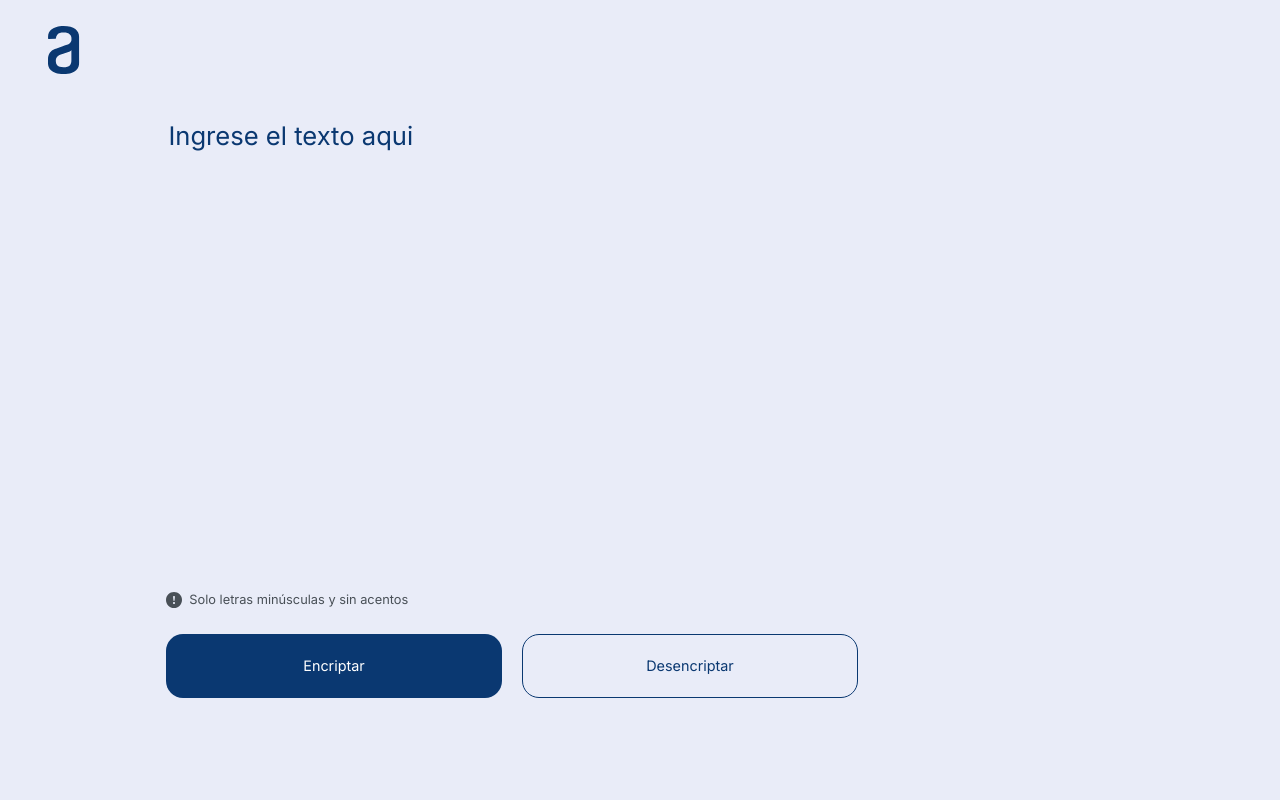
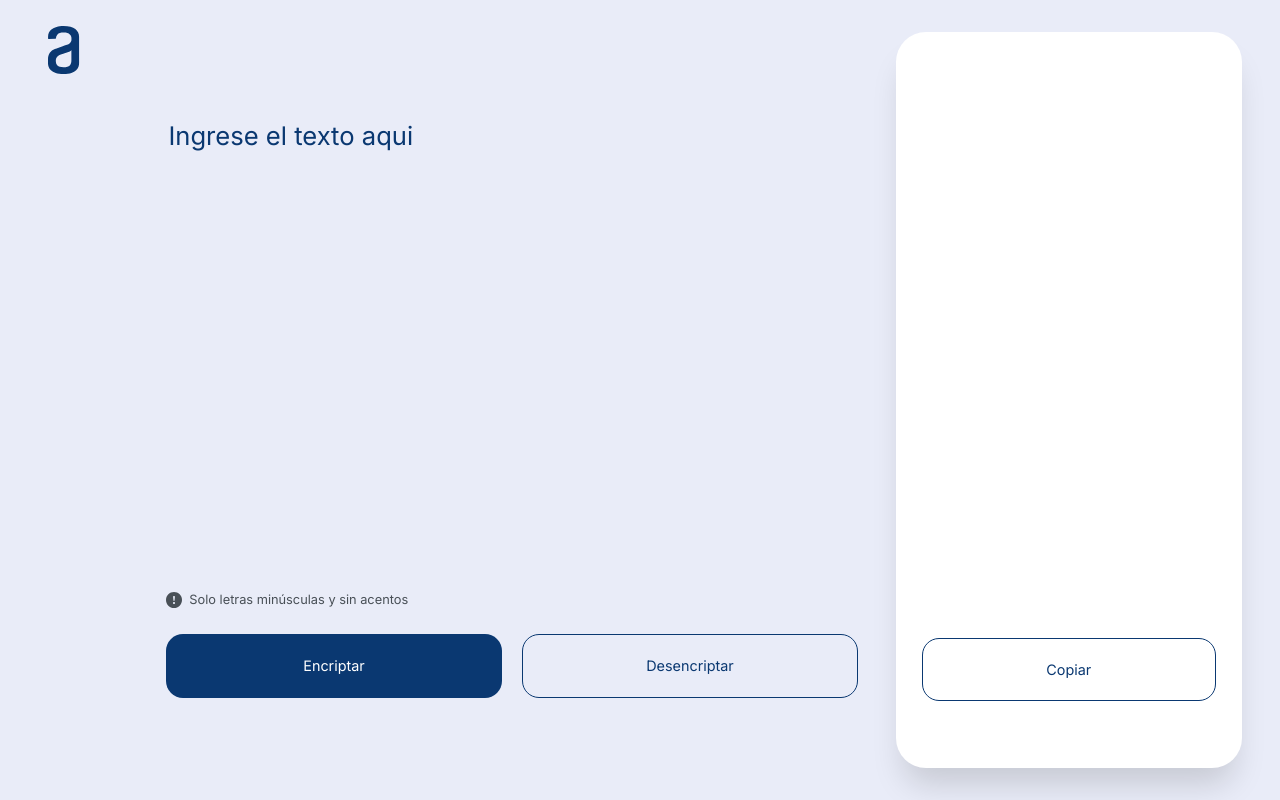
Before and after one commit to JoseDanielRomero/Challenge-Oracle-ONE, a plain HTML site: page index.html in a window 1280 px wide. Both pictures are taken after a click on the button "Encriptar". Drawn offline with nearby package versions, Linux system fonts and the light colour scheme.

Commit message:
Se realizaron correciones con el fin de poder implementar correctamente las funciones añadidas en el documento function.js

```diff
--- a/index.html
+++ b/index.html
@@ -24,7 +24,7 @@
 
         <div class="main-content">
 
-            <textarea id="campo-texto" placeholder="Ingrese el texto aqui"></textarea>
+            <textarea id="campo-texto" placeholder="Ingrese el texto aqui" spellcheck="false"></textarea>
 
             <div class="advice"><img id="alert-icon" src="Vector-2.svg">Solo letras minúsculas y sin acentos</div>
 
@@ -51,13 +51,13 @@
 
             </div>
 
-            <!-- <div id="answer-box" class="side-box">
+            <div id="answer-box" class="side-box">
 
-                <div id="answer">Lorem ipsum, dolor sit amet consectetur adipisicing elit. Officia, quod numquam quibusdam, minus adipisci totam expedita, autem temporibus quo qui ex dolore maiores dolor nihil corporis. Dolore nam dicta earum.</div>
+                <textarea id="answer" spellcheck="false" readonly="readonly"></textarea>
 
-                <input type="button" id="boton-copiar" class="botones" value="Copiar">
+                <input type="button" id="boton-copiar" class="botones" value="Copiar" onclick="myFunction()">
 
-            </div> -->
+            </div>
 
         </div>
 
--- a/style.css
+++ b/style.css
@@ -114,7 +114,7 @@ html, body {
 }
 
 .botones:hover {
-    cursor:pointer;
+    cursor: pointer;
     box-shadow: 0px 14px 22px -8px rgba(0, 0, 0, 0.15);
     transition: .2s;
 }
@@ -198,6 +198,12 @@ html, body {
     color: #495057;
     /* padding-top: 6%; */
     overflow: scroll;
+    border: none;
+    resize: none;
+}
+
+#answer:focus{
+    outline: none;
 }
 
 #boton-copiar {
```
